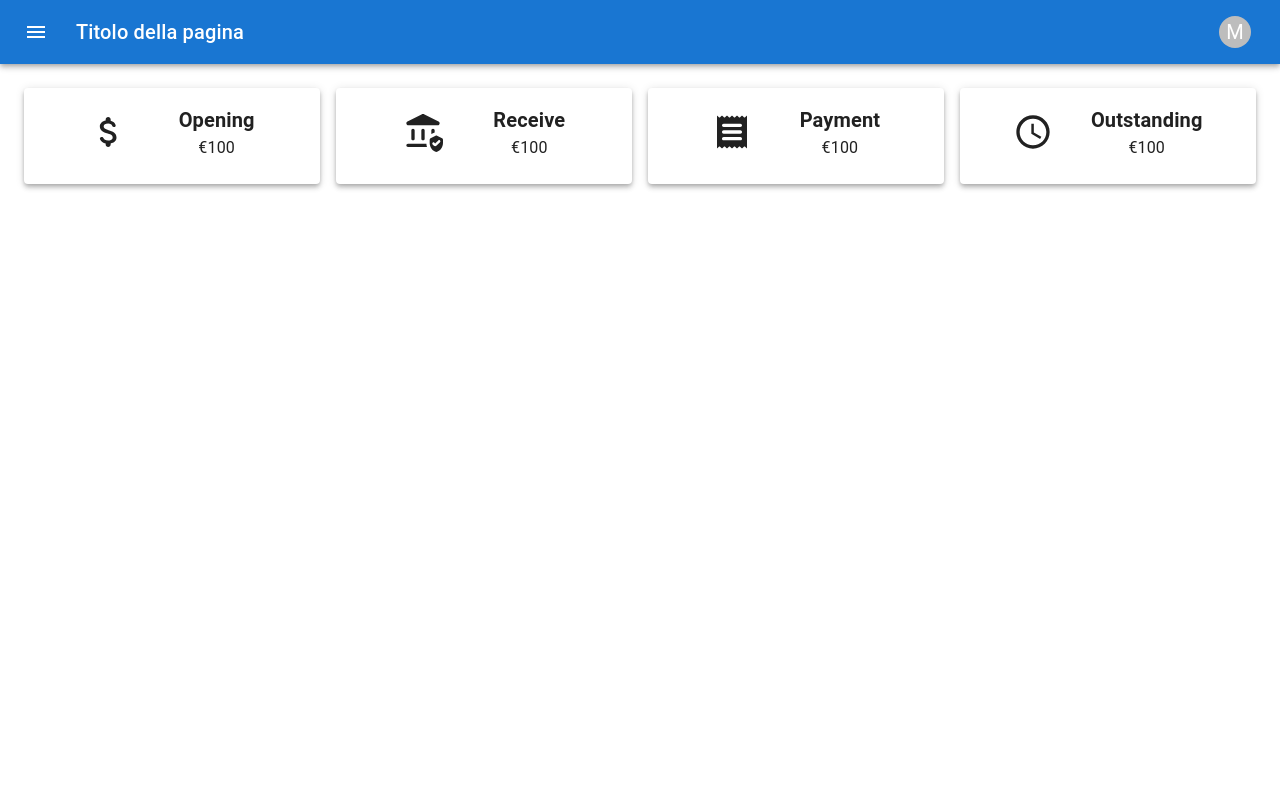
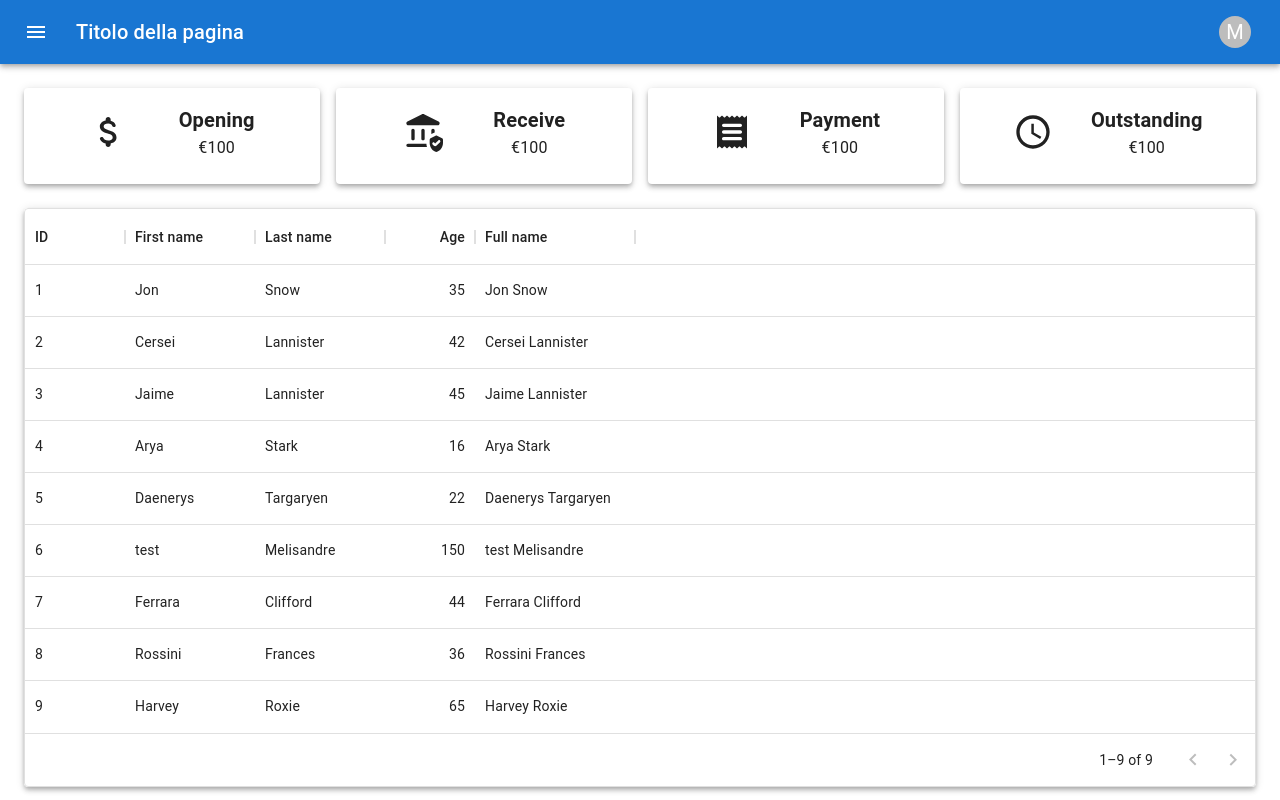
Before and after one commit to SimoneFerrari99/ADW-Project, a React (Create React App) app in the folder Frontend/: page / in a window 1280 px wide. Built offline with nearby package versions, Linux system fonts and the light colour scheme.

Commit message:
Create Datatable

```diff
--- a/Frontend/package.json
+++ b/Frontend/package.json
@@ -9,6 +9,7 @@
     "@fontsource/roboto": "^4.5.7",
     "@mui/icons-material": "^5.8.4",
     "@mui/material": "^5.8.4",
+    "@mui/x-data-grid": "^5.12.3",
     "@testing-library/jest-dom": "^5.16.4",
     "@testing-library/react": "^13.3.0",
     "@testing-library/user-event": "^13.5.0",
--- a/Frontend/src/App.js
+++ b/Frontend/src/App.js
@@ -1,9 +1,11 @@
 import MenuAppBar from "./components/layout/MenuAppBar";
 import { Container } from "@mui/material";
 import { CssBaseline } from "@mui/material";
+import Box from "@mui/material/Box";
 
 import { React, Fragment } from "react";
 import AmountRow from "./components/layout/AmountRow";
+import DataTable from "./components/layout/Table";
 
 export default function App() {
 	return (
@@ -12,8 +14,13 @@
 			<MenuAppBar />
 			<main>
 				<div>
-					<Container maxWidth="xl" sx={{ mt: { xs: 2, sm: 3 } }}>
-						<AmountRow />
+					<Container maxWidth="xl">
+						<Box sx={{ mt: { xs: 2, sm: 3 } }}>
+							<AmountRow />
+						</Box>
+						<Box sx={{ mt: { xs: 2, sm: 3 } }}>
+							<DataTable />
+						</Box>
 					</Container>
 				</div>
 			</main>
--- /dev/null
+++ b/Frontend/src/components/layout/Table.js
@@ -0,0 +1,51 @@
+/* ~~~~~~~~~~~~~~~~~~~~~~~~~~~~~~~~~~~~~~~~~~~~~~~~~~~~~~~~~~~~~~~~~~~~~~~~~~~~~~~~~~~~~~ MODULES IMPORT */
+import * as React from "react";
+
+/* ~~~~~~~~~~~~~~~~~~~~~~~~~~~~~~~~~~~~~~~~~~~~~~~~~~~~~~~~~~~~~~~~~~~~~~~~~~~~~~~~~~~~~~ COMPONENTS IMPORT */
+import { DataGrid } from "@mui/x-data-grid";
+import Card from "@mui/material/Card";
+
+/* ~~~~~~~~~~~~~~~~~~~~~~~~~~~~~~~~~~~~~~~~~~~~~~~~~~~~~~~~~~~~~~~~~~~~~~~~~~~~~~~~~~~~~~ STYLES IMPORT */
+
+/* ~~~~~~~~~~~~~~~~~~~~~~~~~~~~~~~~~~~~~~~~~~~~~~~~~~~~~~~~~~~~~~~~~~~~~~~~~~~~~~~~~~~~~~ COMPONENT */
+const columns = [
+	{ field: "id", headerName: "ID", width: 100 },
+	{ field: "firstName", headerName: "First name", width: 130 },
+	{ field: "lastName", headerName: "Last name", width: 130 },
+	{
+		field: "age",
+		headerName: "Age",
+		type: "number",
+		width: 90,
+	},
+	{
+		field: "fullName",
+		headerName: "Full name",
+		description: "This column has a value getter and is not sortable.",
+		sortable: false,
+		width: 160,
+		valueGetter: (params) => `${params.row.firstName || ""} ${params.row.lastName || ""}`,
+	},
+];
+
+const rows = [
+	{ id: 1, lastName: "Snow", firstName: "Jon", age: 35 },
+	{ id: 2, lastName: "Lannister", firstName: "Cersei", age: 42 },
+	{ id: 3, lastName: "Lannister", firstName: "Jaime", age: 45 },
+	{ id: 4, lastName: "Stark", firstName: "Arya", age: 16 },
+	{ id: 5, lastName: "Targaryen", firstName: "Daenerys", age: 22 },
+	{ id: 6, lastName: "Melisandre", firstName: "test", age: 150 },
+	{ id: 7, lastName: "Clifford", firstName: "Ferrara", age: 44 },
+	{ id: 8, lastName: "Frances", firstName: "Rossini", age: 36 },
+	{ id: 9, lastName: "Roxie", firstName: "Harvey", age: 65 },
+];
+
+export default function DataTable() {
+	return (
+		<Card sx={{ boxShadow: 4 }}>
+			<div style={{ width: "100%" }}>
+				<DataGrid rows={rows} columns={columns} pageSize={15} rowsPerPageOptions={[15]} autoHeight {...rows} />
+			</div>
+		</Card>
+	);
+}
```
Also changed, not shown: 1 other file (tests, documents, lock files or other folders).
